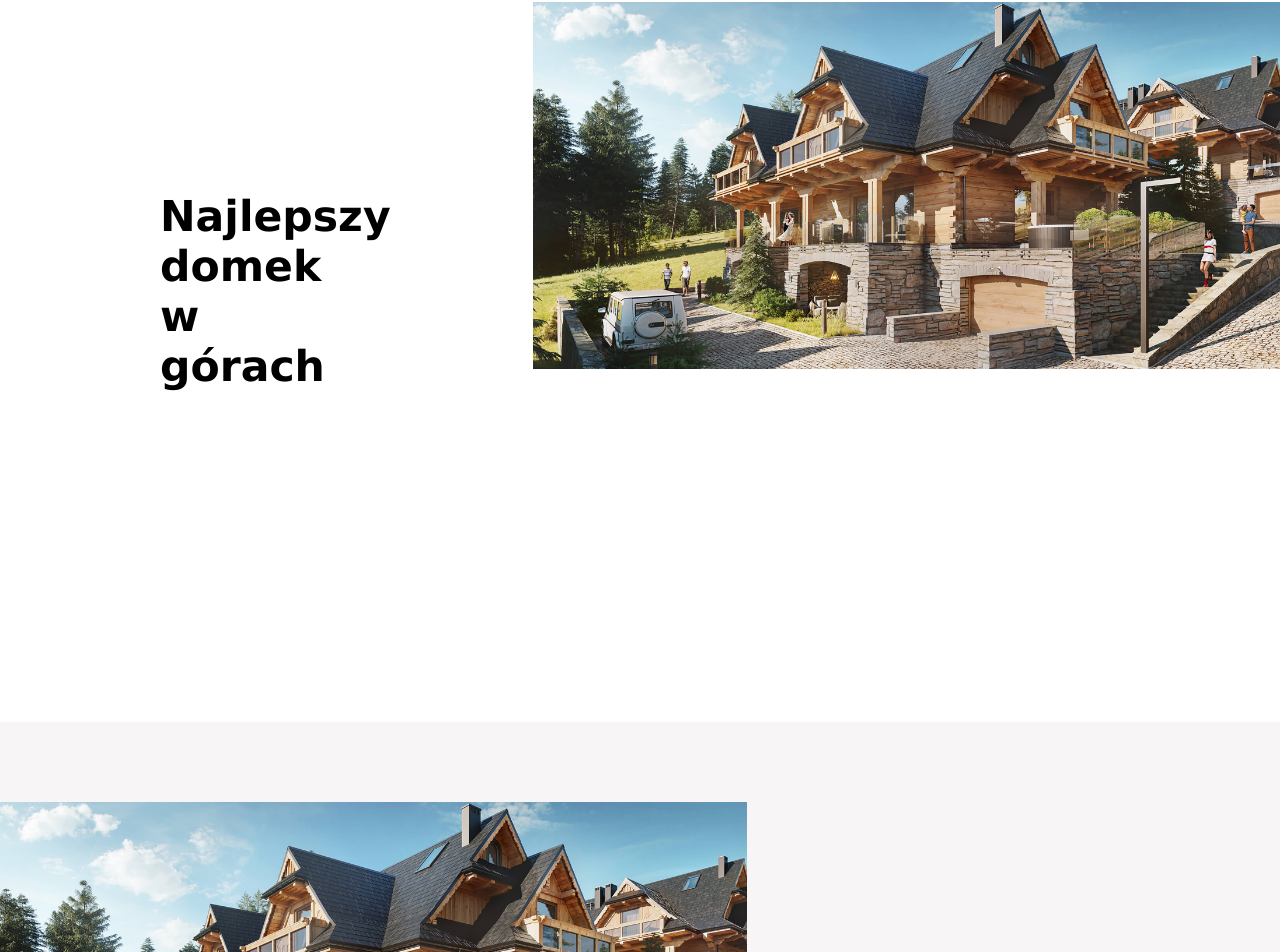
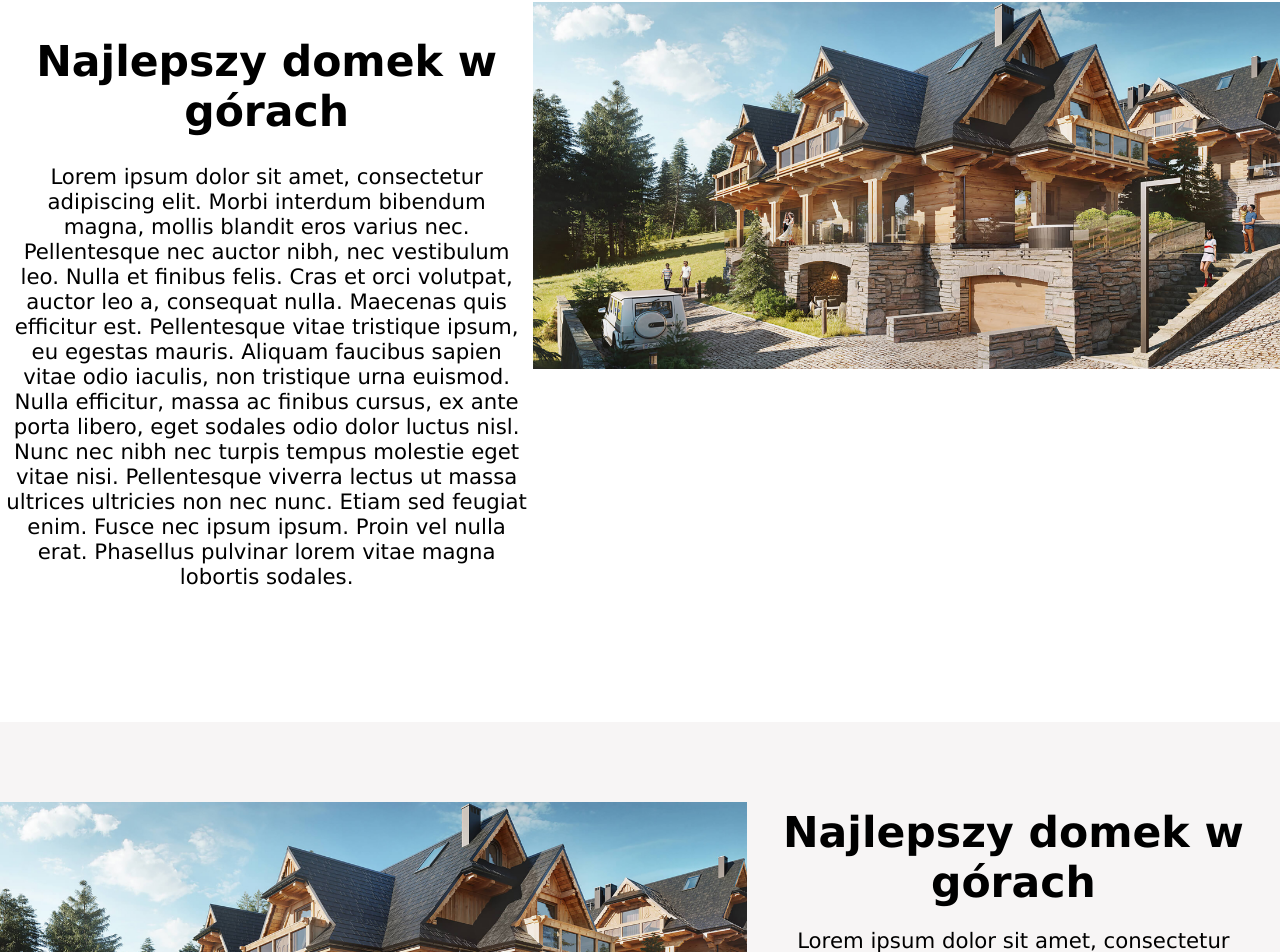
Before and after one commit to dtrybuch/dtrybuch.github.io, an Angular app: page / in a window 1280 px wide. Shown: the part 878-1830 px from the top of the page. Built offline with nearby package versions, Linux system fonts and the light colour scheme.

Commit message:
fix centered images

```diff
--- a/angular.json
+++ b/angular.json
@@ -100,5 +100,8 @@
         }
       }
     }
+  },
+  "cli": {
+    "analytics": false
   }
 }
--- a/src/app/left-side-image/left-side-image.component.html
+++ b/src/app/left-side-image/left-side-image.component.html
@@ -5,8 +5,8 @@
 
     <div class="col-5">
         <div class="centered-div">
-            <h1>{{title}}</h1>
-            <!-- <p>Lorem ipsum dolor sit amet, consectetur adipiscing elit. Morbi interdum bibendum magna, mollis blandit eros varius nec. Pellentesque nec auctor nibh, nec vestibulum leo. Nulla et finibus felis. Cras et orci volutpat, auctor leo a, consequat nulla. Maecenas quis efficitur est. Pellentesque vitae tristique ipsum, eu egestas mauris. Aliquam faucibus sapien vitae odio iaculis, non tristique urna euismod. Nulla efficitur, massa ac finibus cursus, ex ante porta libero, eget sodales odio dolor luctus nisl. Nunc nec nibh nec turpis tempus molestie eget vitae nisi. Pellentesque viverra lectus ut massa ultrices ultricies non nec nunc. Etiam sed feugiat enim. Fusce nec ipsum ipsum. Proin vel nulla erat. Phasellus pulvinar lorem vitae magna lobortis sodales.</p> -->
+            <h1 class="title">{{title}}</h1>
+            <p>Lorem ipsum dolor sit amet, consectetur adipiscing elit. Morbi interdum bibendum magna, mollis blandit eros varius nec. Pellentesque nec auctor nibh, nec vestibulum leo. Nulla et finibus felis. Cras et orci volutpat, auctor leo a, consequat nulla. Maecenas quis efficitur est. Pellentesque vitae tristique ipsum, eu egestas mauris. Aliquam faucibus sapien vitae odio iaculis, non tristique urna euismod. Nulla efficitur, massa ac finibus cursus, ex ante porta libero, eget sodales odio dolor luctus nisl. Nunc nec nibh nec turpis tempus molestie eget vitae nisi. Pellentesque viverra lectus ut massa ultrices ultricies non nec nunc. Etiam sed feugiat enim. Fusce nec ipsum ipsum. Proin vel nulla erat. Phasellus pulvinar lorem vitae magna lobortis sodales.</p>
         </div>
     </div>
     <div style="clear: both;"></div>
--- a/src/app/left-side-image/left-side-image.component.scss
+++ b/src/app/left-side-image/left-side-image.component.scss
@@ -33,3 +33,8 @@ $row-height: 80vh;
     // height: $row-height;
     width: 100vw;
 }
+
+.title {
+    margin: 0;
+    width: 100%;
+}
--- a/src/app/right-side-image/right-side-image.component.html
+++ b/src/app/right-side-image/right-side-image.component.html
@@ -1,11 +1,11 @@
 <div class="row image-right">
-    <div class="col-5">
+    <div class="col-5 order-2 order-lg-1">
         <div class="centered-div">
             <h1>{{title}}</h1>
-            <!-- <p>Lorem ipsum dolor sit amet, consectetur adipiscing elit. Morbi interdum bibendum magna, mollis blandit eros varius nec. Pellentesque nec auctor nibh, nec vestibulum leo. Nulla et finibus felis. Cras et orci volutpat, auctor leo a, consequat nulla. Maecenas quis efficitur est. Pellentesque vitae tristique ipsum, eu egestas mauris. Aliquam faucibus sapien vitae odio iaculis, non tristique urna euismod. Nulla efficitur, massa ac finibus cursus, ex ante porta libero, eget sodales odio dolor luctus nisl. Nunc nec nibh nec turpis tempus molestie eget vitae nisi. Pellentesque viverra lectus ut massa ultrices ultricies non nec nunc. Etiam sed feugiat enim. Fusce nec ipsum ipsum. Proin vel nulla erat. Phasellus pulvinar lorem vitae magna lobortis sodales.</p> -->
+            <p>Lorem ipsum dolor sit amet, consectetur adipiscing elit. Morbi interdum bibendum magna, mollis blandit eros varius nec. Pellentesque nec auctor nibh, nec vestibulum leo. Nulla et finibus felis. Cras et orci volutpat, auctor leo a, consequat nulla. Maecenas quis efficitur est. Pellentesque vitae tristique ipsum, eu egestas mauris. Aliquam faucibus sapien vitae odio iaculis, non tristique urna euismod. Nulla efficitur, massa ac finibus cursus, ex ante porta libero, eget sodales odio dolor luctus nisl. Nunc nec nibh nec turpis tempus molestie eget vitae nisi. Pellentesque viverra lectus ut massa ultrices ultricies non nec nunc. Etiam sed feugiat enim. Fusce nec ipsum ipsum. Proin vel nulla erat. Phasellus pulvinar lorem vitae magna lobortis sodales.</p>
         </div>
     </div>
-    <div class="col-7">
+    <div class="col-7 order-1 order-lg-2">
         <img src="{{image}}" class="image">
     </div>
     <div style="clear: both;"></div>
--- a/src/app/right-side-image/right-side-image.component.scss
+++ b/src/app/right-side-image/right-side-image.component.scss
@@ -3,6 +3,15 @@ $row-height: 80vh;
 .image-right {
     padding-top: 10vh;
     padding-bottom: 10vh;
+    display:flex;
+    flex-wrap: wrap;
+}
+
+.order-1{
+    order:1;
+  }
+.order-2{
+order:2;
 }
 
 @media only screen and (min-width: 768px) {
@@ -25,6 +34,14 @@ $row-height: 80vh;
         max-width: 100%;
     }
 
+    .order-lg-1{
+        order:1;
+      }
+
+    .order-lg-2{
+    order:2;
+    }
+
 }
 
 .image {
--- a/src/app/slider/slider.component.scss
+++ b/src/app/slider/slider.component.scss
@@ -1,6 +1,6 @@
 .slider {
     width: 100vw;
-    height: 100vh;
+    height: 50vh;
     position: relative;
     margin: 0;
 }
@@ -82,4 +82,10 @@
         padding-right: 50px;
         top: 40%;
     }
+
+    .slider {
+        height: 100vh;
+    }
+
+
 }
--- a/src/styles.scss
+++ b/src/styles.scss
@@ -2,6 +2,8 @@
 * {
     box-sizing: border-box;
 }
+
+$centered-div-padding: 20vh;
 
 .row::after {
     content: "";
@@ -68,6 +70,14 @@
     .col-12 {
         width: 100%;
     }
+
+    .centered-div {
+        align-content: center;
+        align-items: center;
+
+        padding: $centered-div-padding;
+        font-size: calc(20px + 0.1vw);;
+    }
 }
 
 html {
@@ -77,7 +87,7 @@ html {
 .centered-div {
     align-content: center;
     align-items: center;
-
-    padding: 20vh;
+    text-align: center;
+    padding: 5px;
     font-size: calc(20px + 0.1vw);;
 }
```
Also changed, not shown: 1 other file (tests, documents, lock files or other folders).
